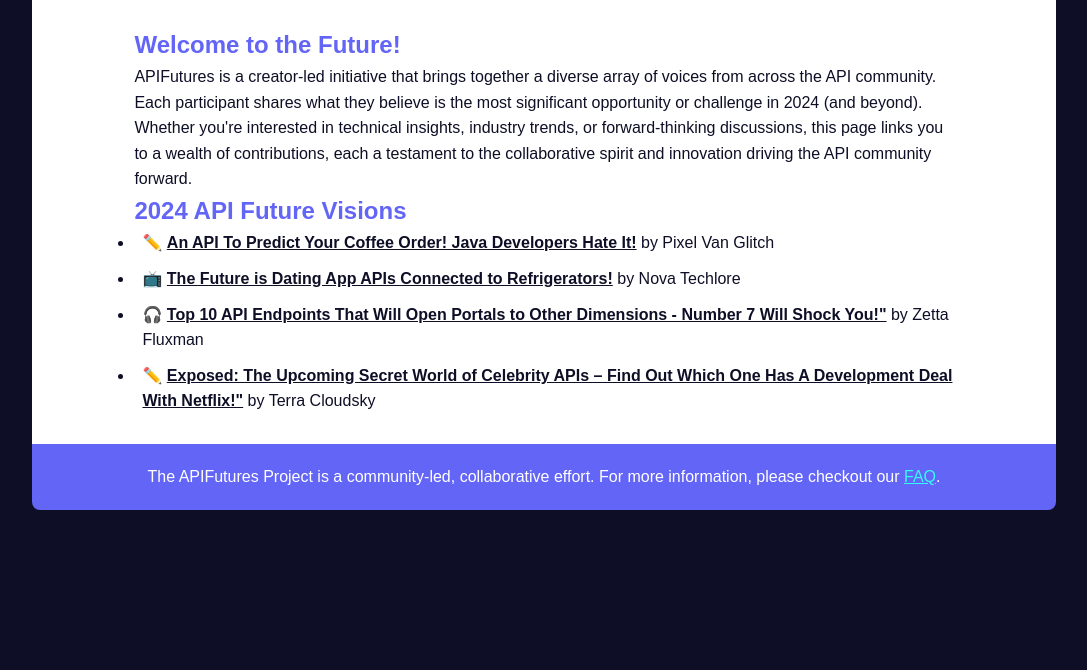
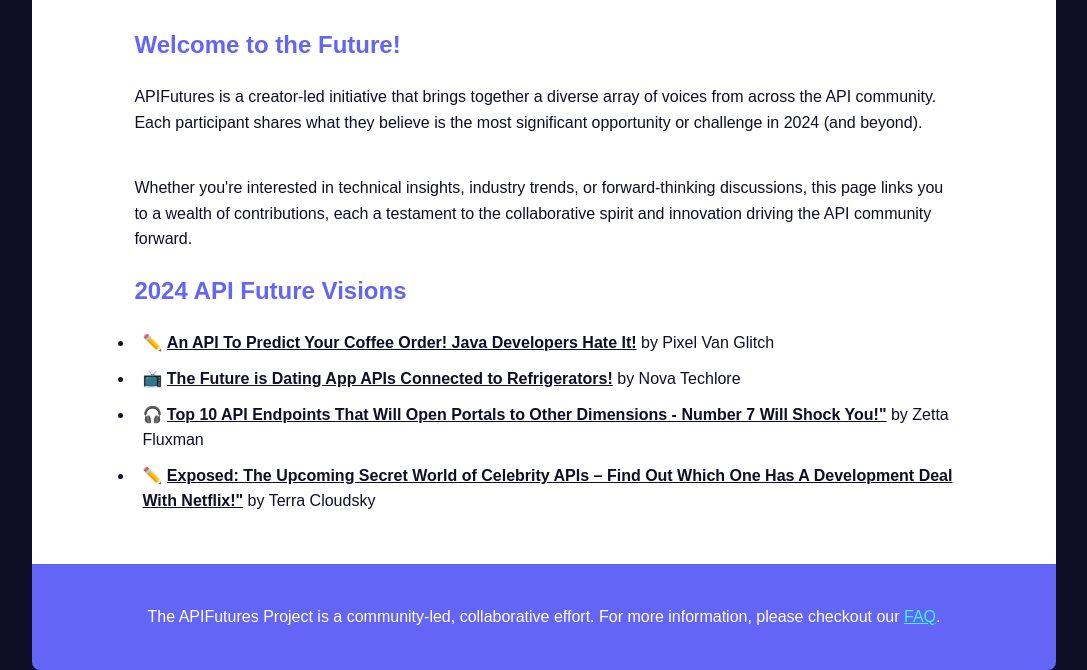
Before and after one commit to MatthewReinbold/APIFutures, a plain HTML site: page index.html in a window 1280 px wide. Shown: the part 237-907 px from the top of the page, without its empty margins (96-1183 px from the left). Before the commit the page ends 800 px from the top, so only its background shows below. Drawn offline with Linux system fonts and the light colour scheme.

Commit message:
Update style.css
Giving the text a bit more room to breath.

```diff
--- a/style.css
+++ b/style.css
@@ -66,8 +66,8 @@ main {
     color: #6365F7;
 }
 
-.contributions ul {
-    padding: 0;
+.contributions ul, p {
+    padding: 20px 0;
 }
 
 .contributions li {
```
